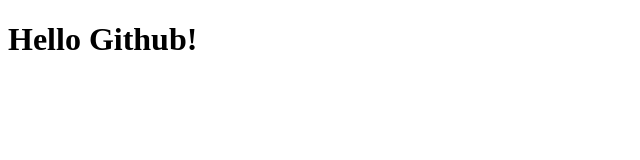
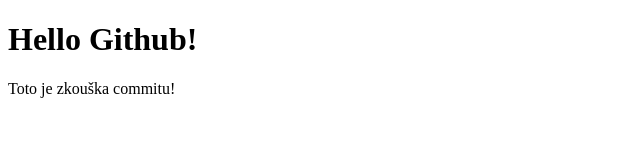
Before and after one commit to KUB1KSv/01-web, a plain HTML site: page index.html in a window 1280 px wide. Shown: the whole page, without its empty margins (0-640 px from the left). Drawn offline with Linux system fonts and the light colour scheme.

Commit message:
zpráva u aktualizace

```diff
--- a/index.html
+++ b/index.html
@@ -7,5 +7,9 @@
 </head>
 <body>
     <h1>Hello Github!</h1>
+
+    <p>
+        Toto je zkouška commitu!
+    </p>
 </body>
 </html>
```
